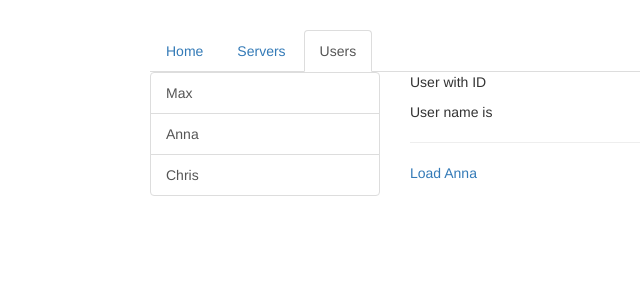
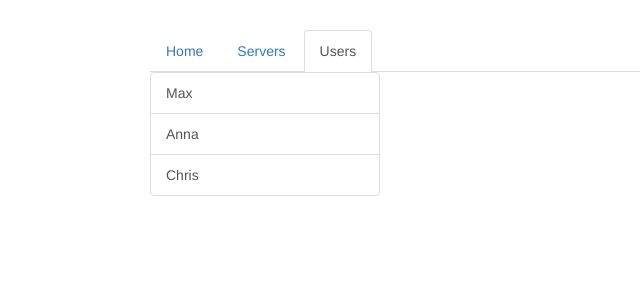
Before and after one commit to kharerishabh/Angular-Routing-Project, an Angular app: page /users in a window 1280 px wide. Shown: the top 300 px of the page, without its empty margins (115-755 px from the left). Built offline with nearby package versions, Linux system fonts and the light colour scheme.

Commit message:
Setting up child nested routing

```diff
--- a/src/app/servers/servers.component.html
+++ b/src/app/servers/servers.component.html
@@ -12,9 +12,6 @@
     </div>
   </div>
   <div class="col-xs-12 col-sm-4">
-    <button class="btn btn-primary" (click)="onReload()">Reload Page</button>
-    <app-edit-server></app-edit-server>
-    <hr>
-    <!-- <app-server></app-server> -->
+    <router-outlet></router-outlet>
   </div>
 </div>
--- a/src/app/users/users.component.html
+++ b/src/app/users/users.component.html
@@ -10,6 +10,6 @@
     </div>
   </div>
   <div class="col-xs-12 col-sm-4">
-    <app-user></app-user>
+    <router-outlet></router-outlet>
   </div>
 </div>
```
Also changed, not shown: src/app/app.module.ts (+19 -15 lines).
